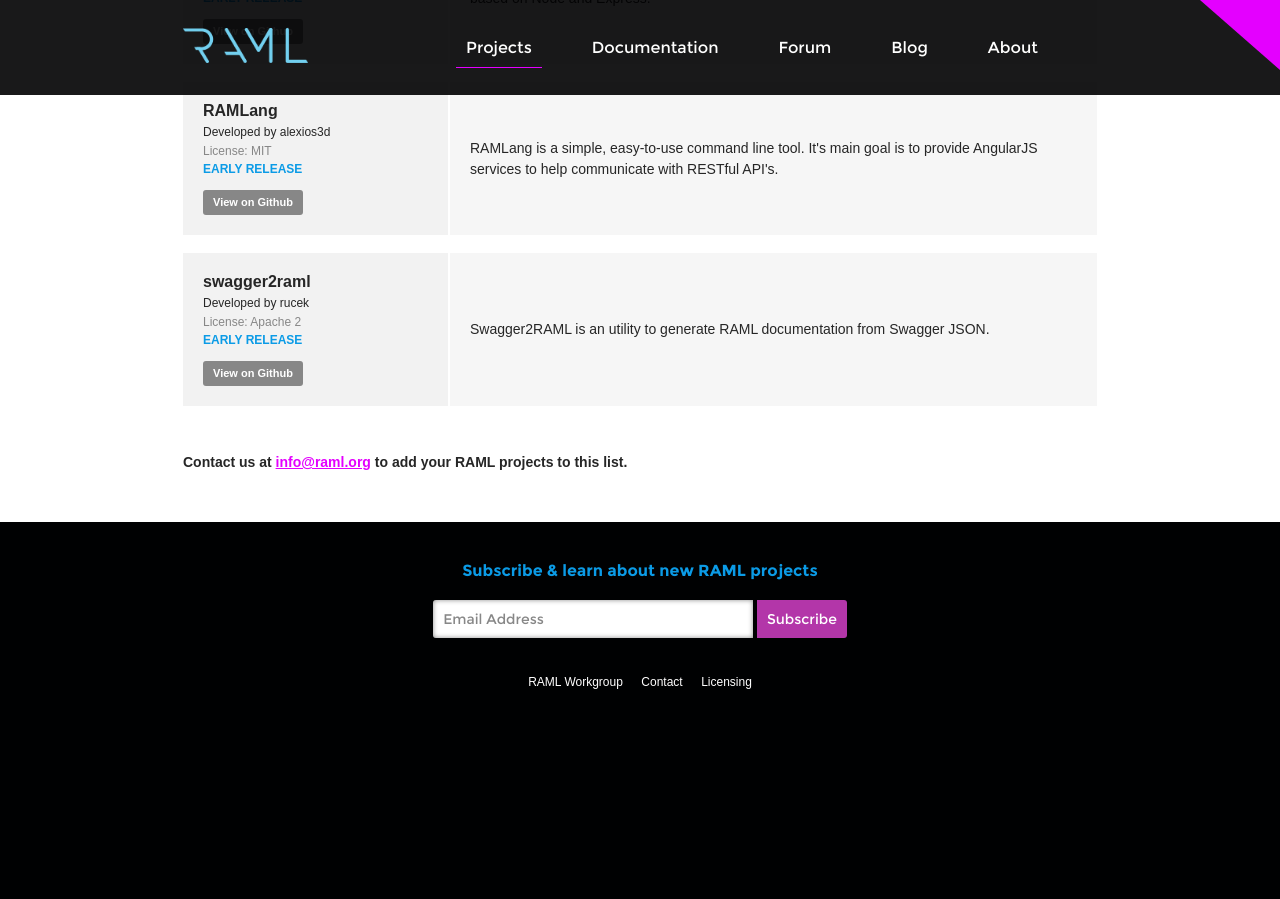
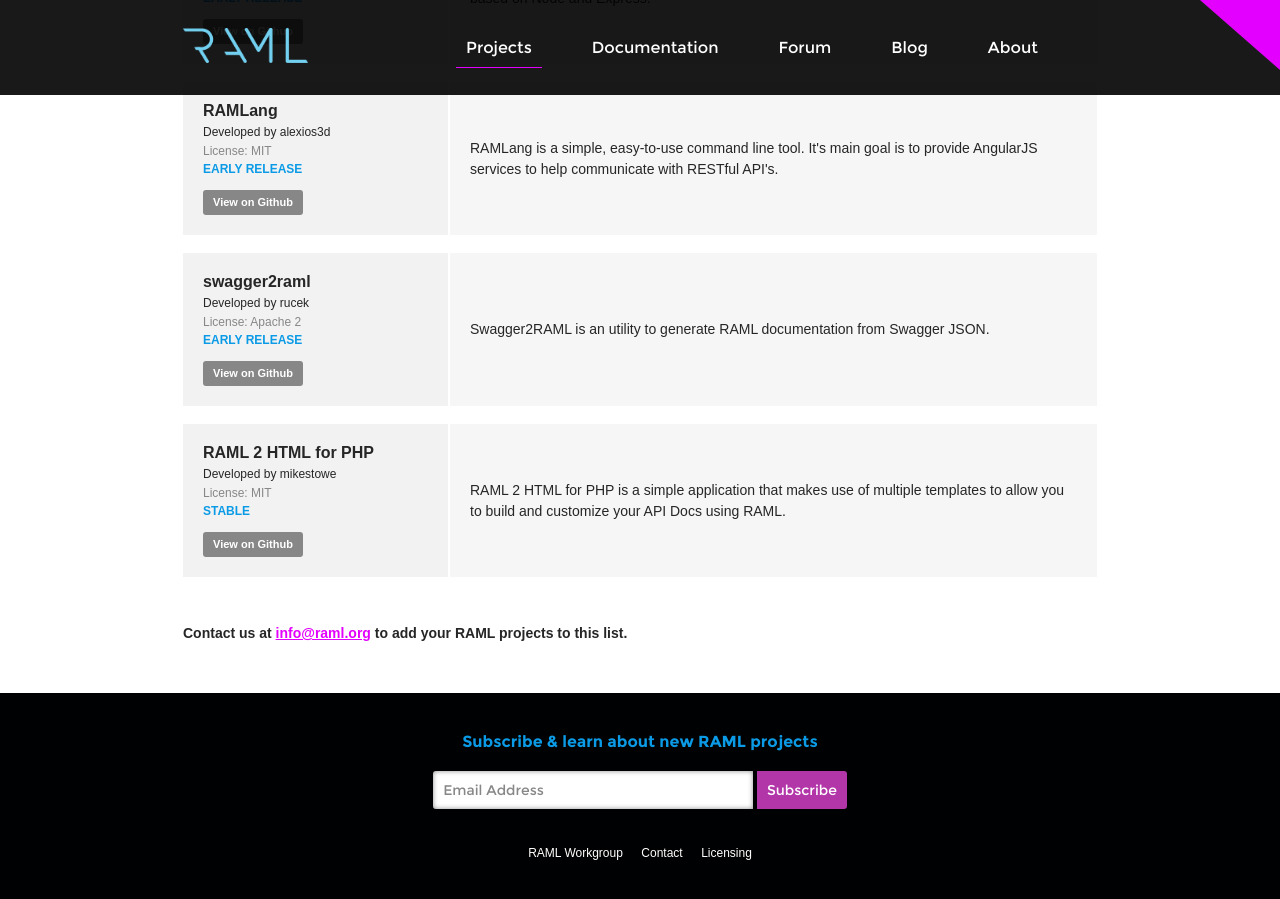
Before and after one commit to raml-org/raml-spec, a Jekyll site: the page built from projects.html, in a window 1280 px wide and 900 px high, scrolled down 3332 px. Built offline with Jekyll 4.4.1, drawn with Linux system fonts in a browser that asks for light colours; nearby versions of some CDN libraries; some web fonts are replaced; before the commit the page ends 4061 px from its top, so only the background shows below that.

Commit message:
Added php html2raml to projects list

```diff
--- a/projects.html
+++ b/projects.html
@@ -309,6 +309,19 @@
                       <p>Swagger2RAML is an utility to generate RAML documentation from Swagger JSON.</p>
                     </div>
                   </li>
+                  <li>
+                    <div class="project-title">
+                      <div class="icon"></div>
+                      <h3>RAML 2 HTML for PHP</h3>
+                      <h4>Developed by mikestowe</h4>
+                      <h4><i>License: MIT</i></h4>
+                      <p>Stable</p>
+                      <a href="https://github.com/mikestowe/php-raml2html" class="project-github" target="_blank">View on Github</a>
+                    </div>
+                    <div class="project-description">
+                      <p>RAML 2 HTML for PHP is a simple application that makes use of multiple templates to allow you to build and customize your API Docs using RAML.</p>
+                    </div>
+                  </li>
                   <li class="projects-add">
                     <h3>Contact us at <a href="mailto:info@raml.org">info@raml.org</a> to add your RAML projects to this list.</h3>
                   </li>
```
